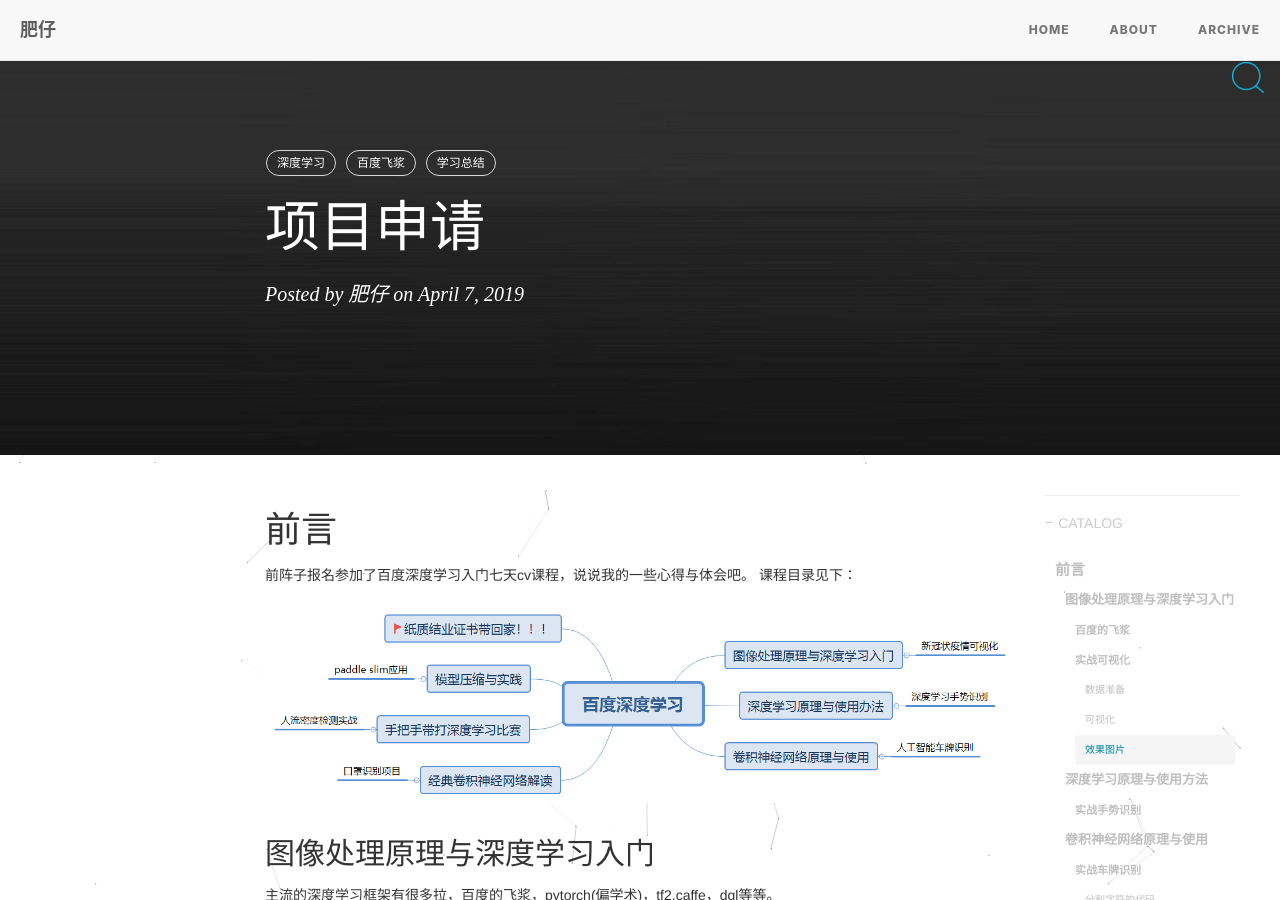
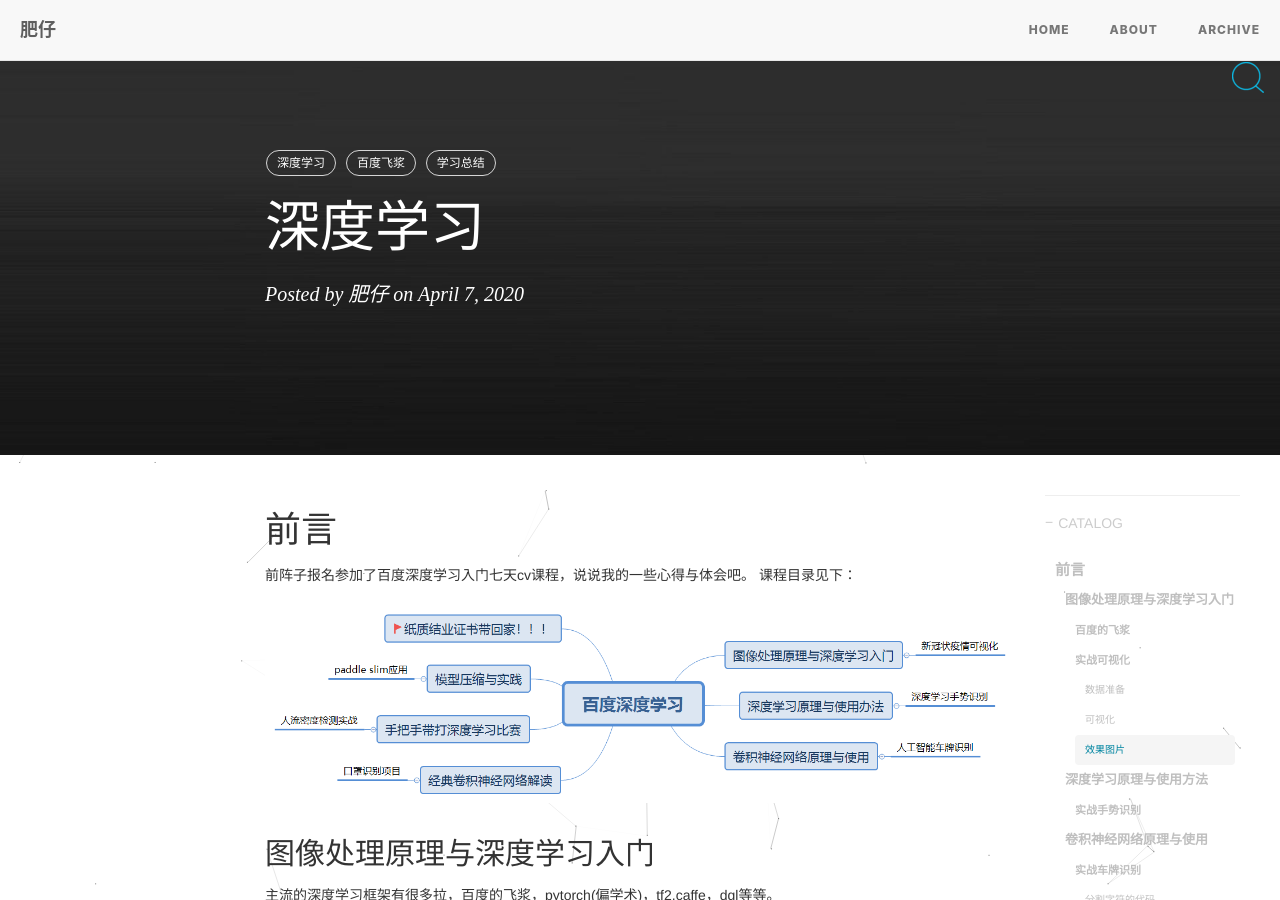
Before and after one commit to daniao2017/daniao2017.github.io, a Jekyll site: the page built from _posts/2020-04-07-百度飞浆学习.md, in a window 1280 px wide and 900 px high. Built offline with Jekyll 4.4.1, drawn with Linux system fonts in a browser that asks for light colours; nearby versions of some CDN libraries; comment, search, counter and statistics services are not loaded; some of the changed text lies outside the part shown.

Commit message:
Update 2020-04-07-百度飞浆学习.md

```diff
--- a/_posts/2020-04-07-百度飞浆学习.md
+++ b/_posts/2020-04-07-百度飞浆学习.md
@@ -1,7 +1,7 @@
 ---
 layout:     post
-title:      项目申请
-date:       2019-04-07
+title:      深度学习
+date:       2020-04-07
 author:     肥仔
 catalog: true
 tags:
```
